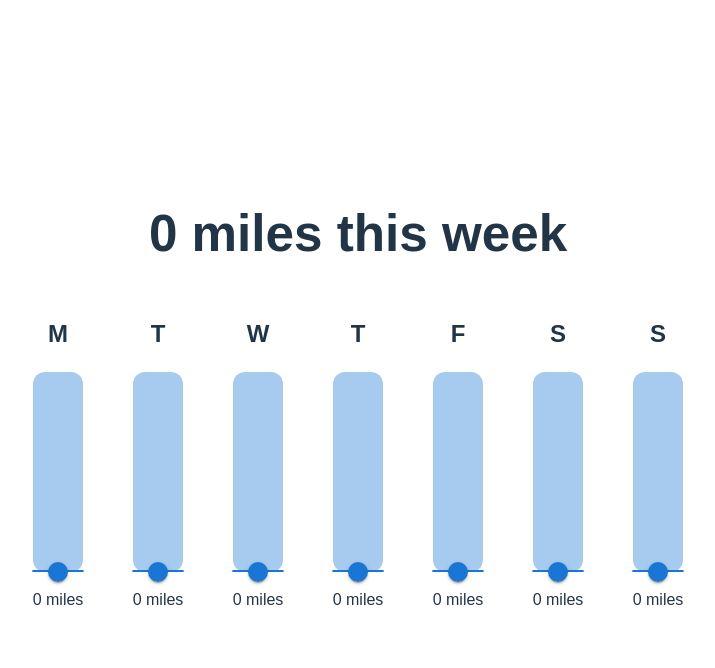
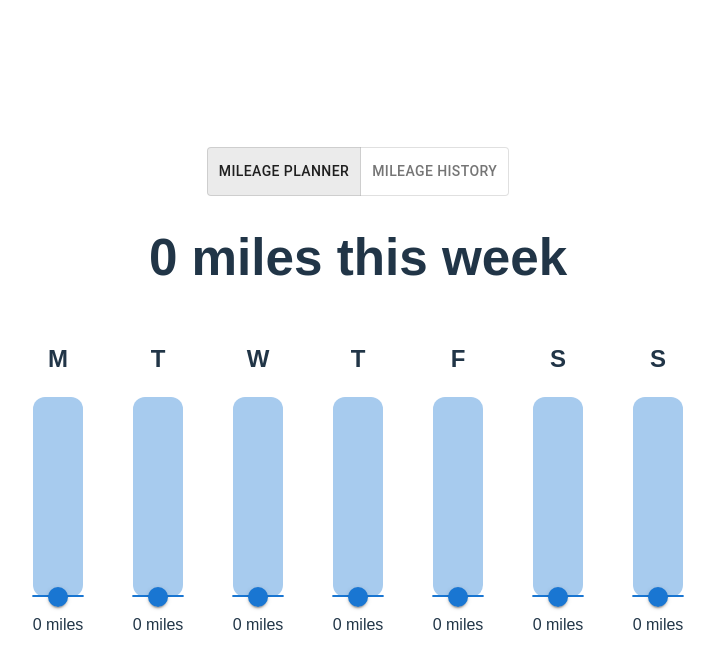
Before and after one commit to djsauble/injury-prevention, a React (Vite) app: page / in a window 1280 px wide. Shown: the top 668 px of the page, without its empty margins (282-997 px from the left). Built offline with nearby package versions, Linux system fonts and the light colour scheme.

Commit message:
Add a new toggle

```diff
--- a/package.json
+++ b/package.json
@@ -12,6 +12,7 @@
   "dependencies": {
     "@emotion/react": "^11.14.0",
     "@emotion/styled": "^11.14.0",
+    "@mui/lab": "^7.0.0-beta.13",
     "@mui/material": "^7.1.1",
     "react": "^19.1.0",
     "react-dom": "^19.1.0"
--- a/src/App.tsx
+++ b/src/App.tsx
@@ -1,10 +1,36 @@
 import './App.css'
 import MileagePlanner from './components/MileagePlanner'; // Import MileagePlanner
+import MileageHistory from './components/MileageHistory'; // Import MileageHistory
+import ToggleButton from '@mui/material/ToggleButton';
+import ToggleButtonGroup from '@mui/material/ToggleButtonGroup';
+import { useState } from 'react';
 
 function App() {
+  const [view, setView] = useState('planner');
+
+  const handleViewChange = (_: React.MouseEvent<HTMLElement>, nextView: string | null) => {
+    if (nextView !== null) {
+      setView(nextView);
+    }
+  };
+
   return (
     <>
-      <MileagePlanner /> {/* Add MileagePlanner component */}
+      <ToggleButtonGroup
+        value={view}
+        exclusive
+        onChange={handleViewChange}
+        aria-label="view toggle"
+      >
+        <ToggleButton value="planner" aria-label="mileage planner">
+          Mileage Planner
+        </ToggleButton>
+        <ToggleButton value="history" aria-label="mileage history">
+          Mileage History
+        </ToggleButton>
+      </ToggleButtonGroup>
+
+      {view === 'planner' ? <MileagePlanner /> : <MileageHistory />}
     </>
   )
 }
--- /dev/null
+++ b/src/components/MileageHistory.tsx
@@ -0,0 +1,12 @@
+import React from 'react';
+
+const MileageHistory: React.FC = () => {
+  return (
+    <div>
+      <h2>Mileage History</h2>
+      <p>This is the mileage history view. Functionality will be added later.</p>
+    </div>
+  );
+};
+
+export default MileageHistory;
```
Also changed, not shown: 1 other file (tests, documents, lock files or other folders).
